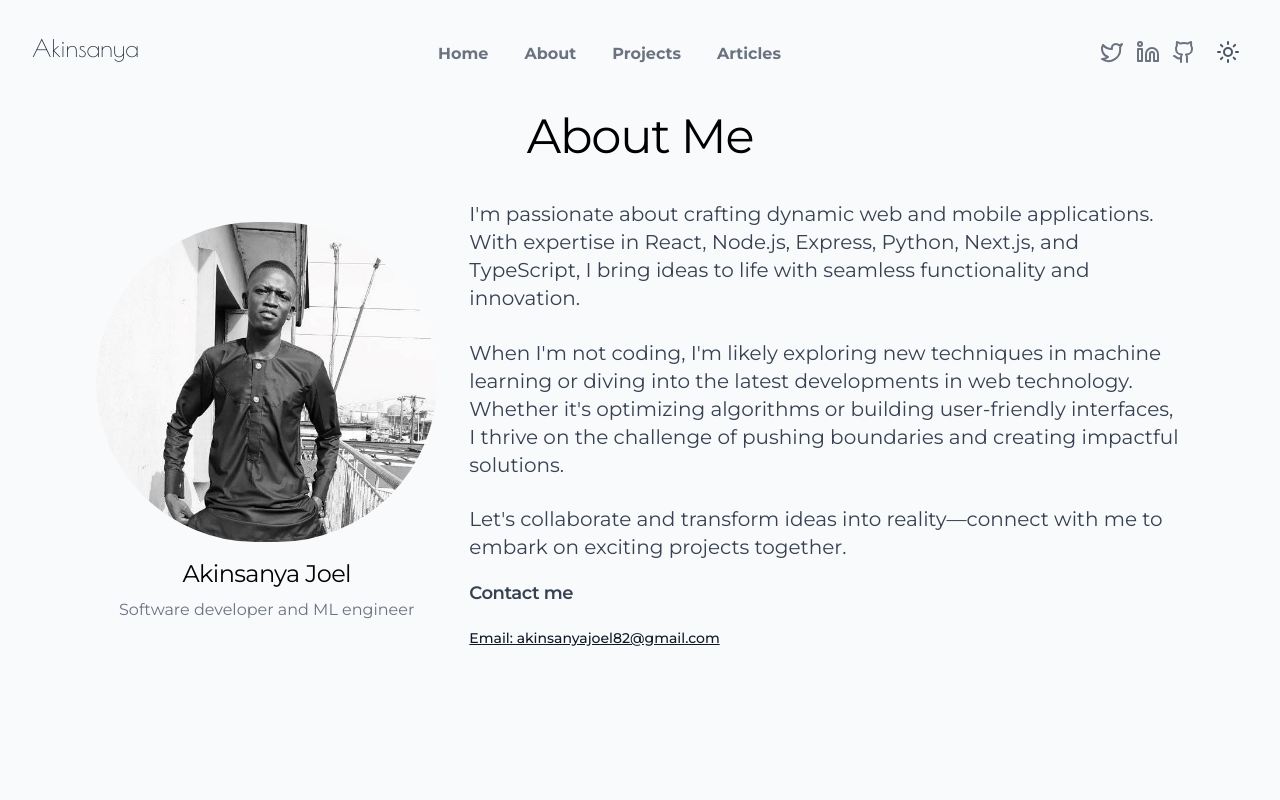
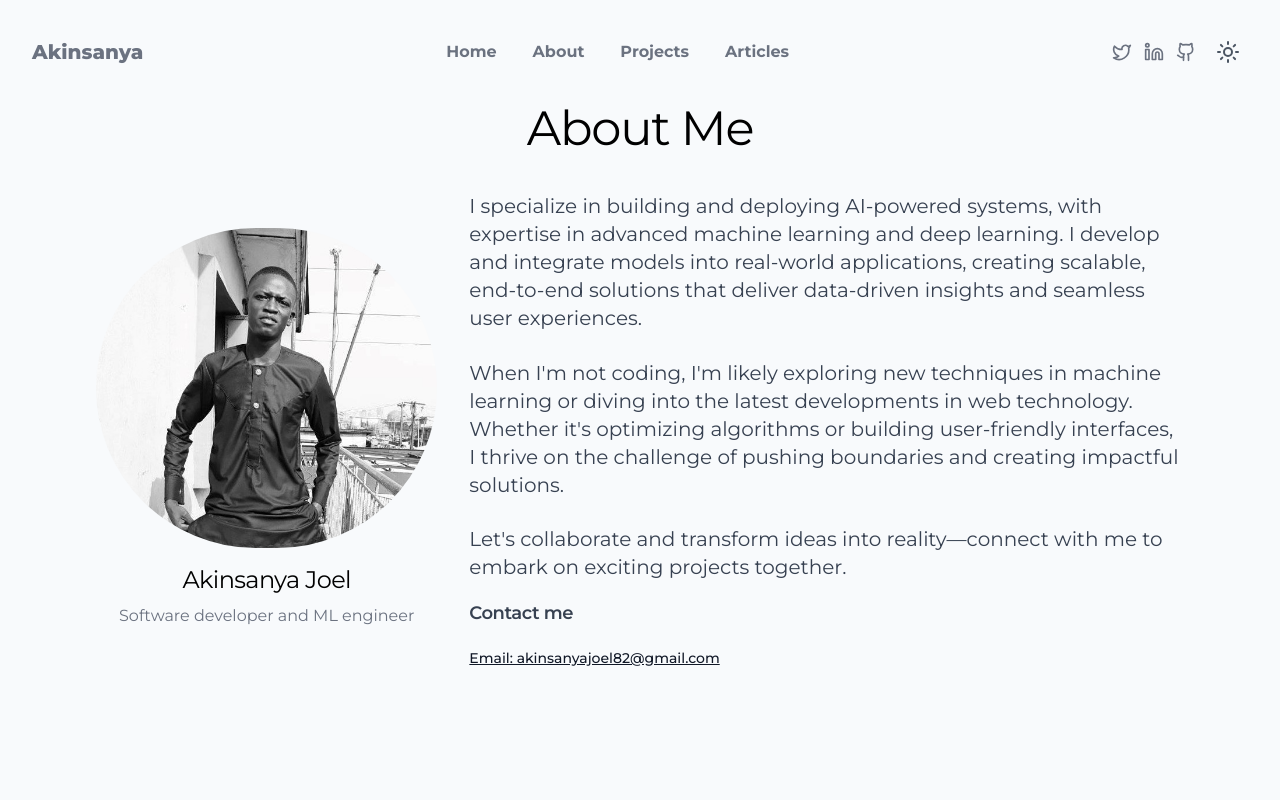
Before and after one commit to kiojoel/akinsanya, a Next.js app: page /about in a window 1280 px wide. Shown: the top 800 px of the page. Built offline with nearby package versions, Linux system fonts and the light colour scheme.

Commit message:
minor changes

```diff
--- a/app/about/page.tsx
+++ b/app/about/page.tsx
@@ -30,10 +30,11 @@ const About = () => {
 
         <div className="prose max-w-none prose-lg pt-8 pb-7 dark:prose-invert xl:col-span-2">
           <p className="text-xl text-muted-foreground mb-6">
-            I&apos;m passionate about crafting dynamic web and mobile
-            applications. With expertise in React, Node.js, Express, Python,
-            Next.js, and TypeScript, I bring ideas to life with seamless
-            functionality and innovation.
+            I specialize in building and deploying AI-powered systems, with
+            expertise in advanced machine learning and deep learning. I develop
+            and integrate models into real-world applications, creating
+            scalable, end-to-end solutions that deliver data-driven insights and
+            seamless user experiences.
           </p>
           <p className="text-xl text-muted-foreground mb-4">
             When I&apos;m not coding, I&apos;m likely exploring new techniques
--- a/app/components/Footer.tsx
+++ b/app/components/Footer.tsx
@@ -3,7 +3,7 @@ import React from "react";
 
 const Footer = () => {
   return (
-    <footer className="flex justify-between items-center w-full  py-4 px-8 text-sm">
+    <footer className="flex justify-between items-center w-full  py-4 px-8 text-[12px]">
       <div>{new Date().getFullYear()} @ All Rights Reserved</div>
       <Link href="/">Akinsanya Joel</Link>
     </footer>
--- a/app/components/Navbar.tsx
+++ b/app/components/Navbar.tsx
@@ -1,13 +1,9 @@
 "use client";
 
 import { Github, Linkedin, Twitter } from "lucide-react";
-import { Poiret_One } from "next/font/google";
 import Link from "next/link";
 import { usePathname } from "next/navigation";
 import { ThemeToggle } from "./ThemeToggle";
-import { cn } from "@/lib/utils";
-
-const poit = Poiret_One({ subsets: ["latin"], weight: "400" });
 
 const navItems = [
   {
@@ -31,20 +27,15 @@ const navItems = [
 export function Navbar() {
   const pathname = usePathname();
   return (
-    <nav className="flex align-center justify-between px-8 py-8 sticky top-0 z-50 bg-slate-50 dark:bg-black ">
-      <div className=" p-0 mt-[-5]">
-        <Link href="/">
-          <h1
-            className={cn(
-              `${poit.className} mt-[-3] font-extrabold text-2xl text-gray-800 dark:text-gray-300 `
-            )}
-          >
-            Akinsanya
-          </h1>
-        </Link>
-      </div>
+    <nav className=" flex align-center items-center justify-between px-8 py-8 sticky top-0 z-50 bg-slate-50 dark:bg-black ">
+      <Link
+        href="/"
+        className=" font-extrabold text-xl text-gray-500 dark:text-gray-300 "
+      >
+        Akinsanya
+      </Link>
 
-      <div className="hidden mt-2.5 sm:flex gap-4">
+      <div className="hidden  sm:flex gap-4">
         {navItems.map((item, index) => (
           <Link key={index} href={item.href}>
             <div
@@ -58,27 +49,27 @@ export function Navbar() {
         ))}
       </div>
 
-      <div className=" mt-2 flex align-center justify-center ">
+      <div className=" flex align-center justify-center items-center ">
         <a
           href="https://twitter.com/Akinsanya__Joel"
           target="_blabk"
           className="mr-3 text-gray-500  hover:text-black  dark:hover:text-white hover:cursor-pointer"
         >
-          <Twitter />
+          <Twitter size={20} />
         </a>
         <a
           href="https://www.linkedin.com/in/akinsanya-joel-1a5b51168/"
           target="_blabk"
           className="mr-3 text-gray-500  hover:text-black  dark:hover:text-white hover:cursor-pointer"
         >
-          <Linkedin />
+          <Linkedin size={20} />
         </a>
         <a
           href="https://github.com/kiojoel"
           target="_blabk"
           className="mr-3 text-gray-500  hover:text-black  dark:hover:text-white hover:cursor-pointer"
         >
-          <Github />
+          <Github size={20} />
         </a>
         {/* <a href="https://medium.com/@akinsanyajoel82" target="_blank">
           <svg
@@ -89,7 +80,7 @@ export function Navbar() {
             <path d="M13.54 12a6.8 6.8 0 01-6.77 6.82A6.8 6.8 0 010 12a6.8 6.8 0 016.77-6.82A6.8 6.8 0 0113.54 12zm7.42 0c0 3.54-1.51 6.42-3.38 6.42-1.87 0-3.39-2.88-3.39-6.42s1.52-6.42 3.39-6.42 3.38 2.88 3.38 6.42M24 12c0 3.17-.53 5.75-1.19 5.75-.66 0-1.19-2.58-1.19-5.75s.53-5.75 1.19-5.75C23.47 6.25 24 8.83 24 12z" />
           </svg>
         </a> */}
-        <div>
+        <div className="hidden md:flex">
           <ThemeToggle />
         </div>
       </div>
--- a/app/components/ThemeToggle.tsx
+++ b/app/components/ThemeToggle.tsx
@@ -18,7 +18,7 @@ export function ThemeToggle() {
   return (
     <DropdownMenu>
       <DropdownMenuTrigger asChild>
-        <Button size="icon" className="w-10 h-10 flex items-stretch ">
+        <Button size="icon" className="w-10 h-10 ">
           <Sun className="h-[1.5rem] w-[1.5rem] rotate-0 scale-100 transition-all dark:-rotate-90 dark:scale-0 text-gray-600 hover:text-black " />
           <Moon className="absolute h-[1.5rem] w-[1.5rem] rotate-90 scale-0 transition-all dark:rotate-0 dark:scale-100 text-gray-600 dark:hover:text-white" />
           <span className="sr-only">Toggle theme</span>
```
